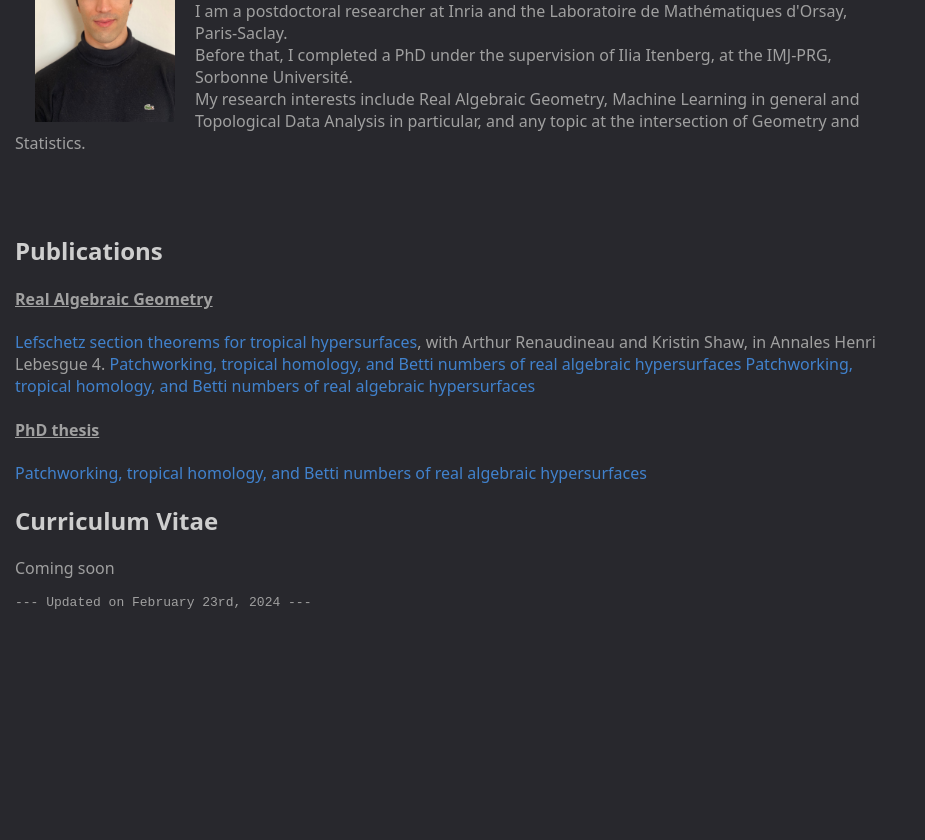
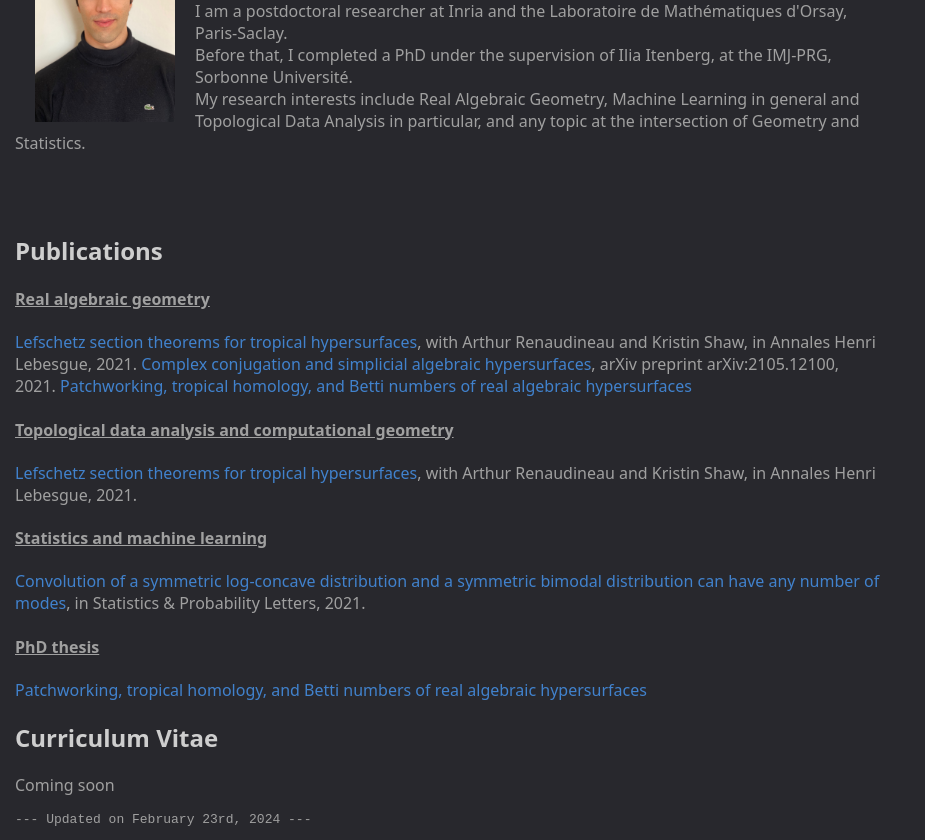
Before and after one commit to CharlesArnal/charlesarnal.github.io, a plain HTML site: page index.html in a window 1280 px wide. Shown: the part 86-926 px from the top of the page, without its empty margins (0-925 px from the left). Before the commit the page ends 800 px from the top, so only its background shows below. Drawn offline with Linux system fonts and the light colour scheme.

Commit message:
Update index.html

```diff
--- a/index.html
+++ b/index.html
@@ -64,12 +64,28 @@ a:active {
             Publications
         </h2>
         <h4>
-            Real Algebraic Geometry
+            Real algebraic geometry
         </h4>
         <p>
-           <a href="http://www.numdam.org/articles/10.5802/ahl.104/">Lefschetz section theorems for tropical hypersurfaces</a>, with Arthur Renaudineau and Kristin Shaw, in Annales Henri Lebesgue 4.
-             <a href="https://theses.hal.science/tel-04471371/document">Patchworking, tropical homology, and Betti numbers of real algebraic hypersurfaces</a>
-             <a href="https://theses.hal.science/tel-04471371/document">Patchworking, tropical homology, and Betti numbers of real algebraic hypersurfaces</a>
+            <a href="http://www.numdam.org/articles/10.5802/ahl.104/">Lefschetz section theorems for tropical hypersurfaces</a>, with Arthur Renaudineau and Kristin Shaw, in Annales Henri Lebesgue, 2021.
+
+            <a href="https://arxiv.org/abs/2105.12100">Complex conjugation and simplicial algebraic hypersurfaces</a>, arXiv preprint arXiv:2105.12100, 2021.
+
+            <a href="https://theses.hal.science/tel-04471371/document">Patchworking, tropical homology, and Betti numbers of real algebraic hypersurfaces</a>
+        </p>
+
+        <h4>
+            Topological data analysis and computational geometry
+        </h4>
+        <p>
+            <a href="http://www.numdam.org/articles/10.5802/ahl.104/">Lefschetz section theorems for tropical hypersurfaces</a>, with Arthur Renaudineau and Kristin Shaw, in Annales Henri Lebesgue, 2021.
+        </p>
+
+        <h4>
+            Statistics and machine learning
+        </h4>
+        <p>
+            <a href="https://www.sciencedirect.com/science/article/abs/pii/S0167715221000444">Convolution of a symmetric log-concave distribution and a symmetric bimodal distribution can have any number of modes</a>, in Statistics & Probability Letters, 2021.
         </p>
 
          <h4>
```
